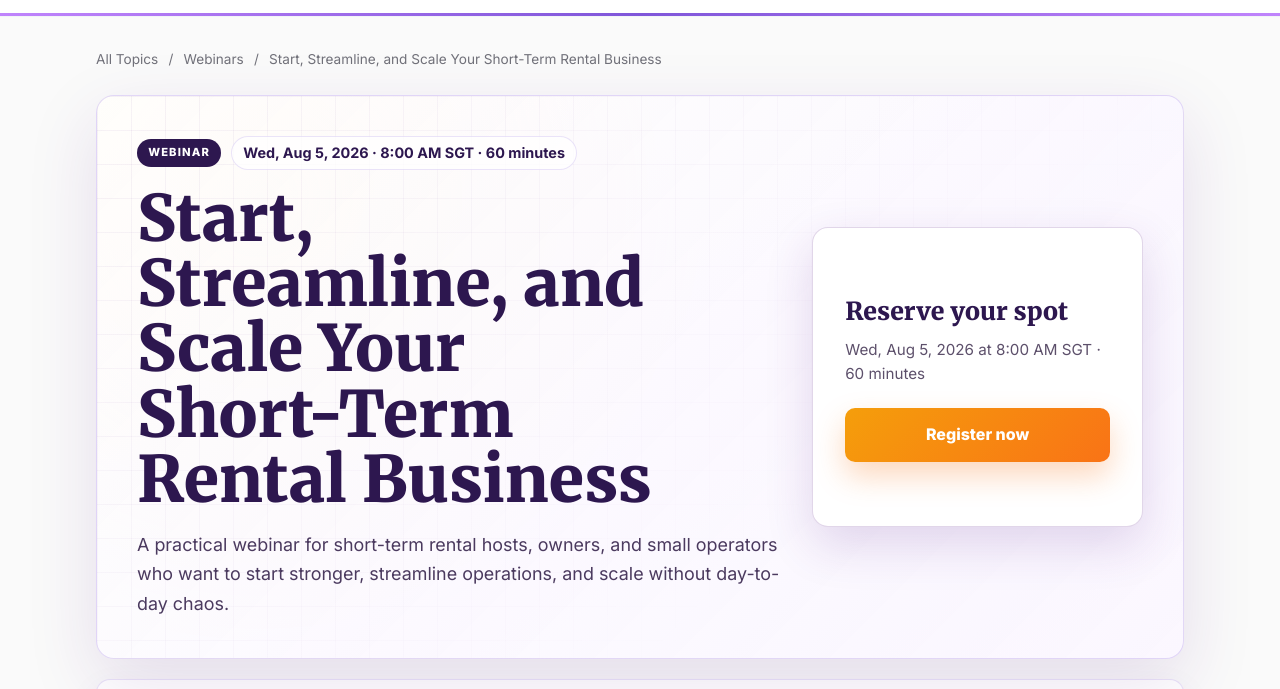
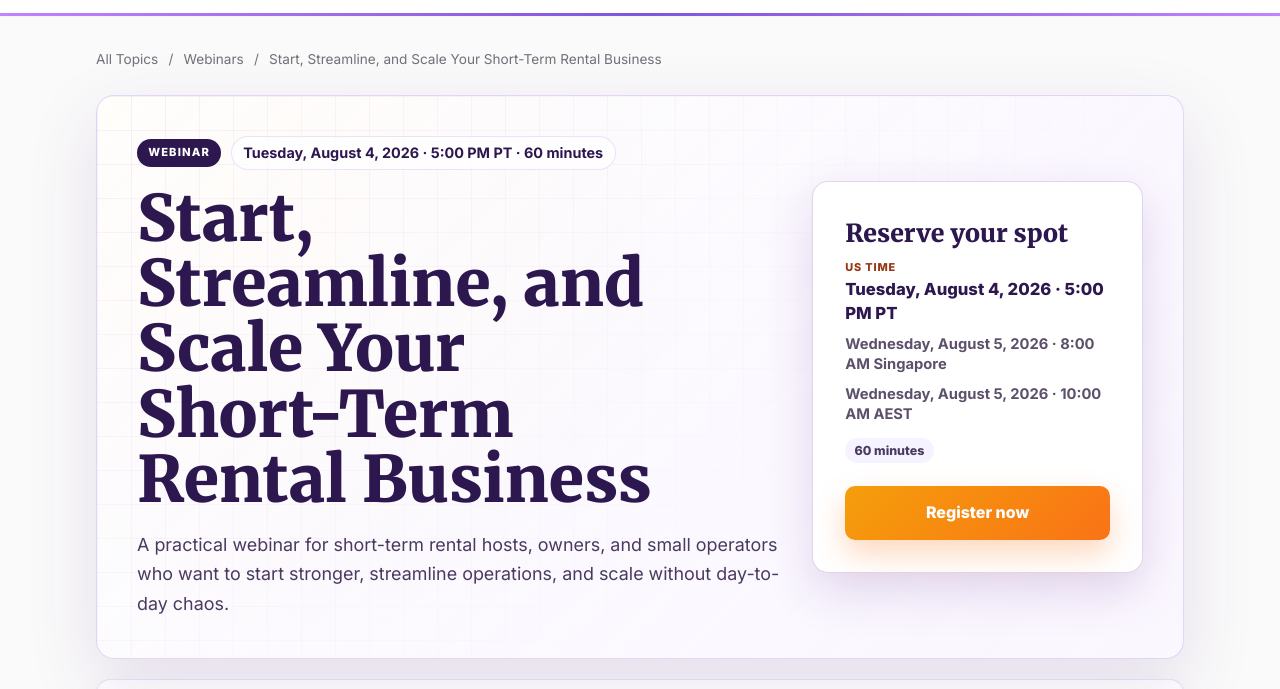
Before and after one commit to alphagamma-ai/symple-host-astro, an Astro site: page /webinars/scaling-simplifying-usa-str-operations in a window 1280 px wide. Shown: the part 51-740 px from the top of the page. Built offline with nearby package versions, Linux system fonts and the light colour scheme; Astro itself is replaced by a stand-in of ours.

Commit message:
Prioritize US webinar time display

```diff
--- a/src/components/EventDetail.astro
+++ b/src/components/EventDetail.astro
@@ -20,8 +20,11 @@ const dateLabel = formatEventDate(event.data.eventDate);
 const timeLabel = formatEventTime(event.data.eventDate);
 const dateTbd = event.data.dateTbd;
 const durationLabel = event.data.duration ? `${event.data.duration} minutes` : null;
+const timezoneDisplay = event.data.timezoneDisplay;
 const scheduleLabel = dateTbd
   ? `Date and time coming soon${durationLabel ? ` · ${durationLabel}` : ''}`
+  : timezoneDisplay
+    ? `${timezoneDisplay.primary}${durationLabel ? ` · ${durationLabel}` : ''}`
   : `${dateLabel} · ${timeLabel}${durationLabel ? ` · ${durationLabel}` : ''}`;
 ---
 
@@ -49,7 +52,22 @@ const scheduleLabel = dateTbd
         {upcoming ? (
           <div class="register-card">
             <h2 class="register-title">Reserve your spot</h2>
-            <p class="register-meta">{dateTbd ? 'Date and time coming soon' : `${dateLabel} at ${timeLabel}`}{durationLabel ? ` · ${durationLabel}` : ''}</p>
+            {dateTbd ? (
+              <p class="register-meta">Date and time coming soon{durationLabel ? ` · ${durationLabel}` : ''}</p>
+            ) : timezoneDisplay ? (
+              <div class="register-times" aria-label="Webinar times">
+                <p class="register-time-primary">
+                  <span>US time</span>
+                  {timezoneDisplay.primary}
+                </p>
+                {timezoneDisplay.secondary.map((time) => (
+                  <p class="register-time-secondary">{time}</p>
+                ))}
+                {durationLabel && <p class="register-duration">{durationLabel}</p>}
+              </div>
+            ) : (
+              <p class="register-meta">{`${dateLabel} at ${timeLabel}`}{durationLabel ? ` · ${durationLabel}` : ''}</p>
+            )}
             {event.data.registerUrl ? (
               <a class="register-btn" href={event.data.registerUrl} target="_blank" rel="noopener noreferrer">Register now</a>
             ) : (
@@ -300,6 +318,46 @@ const scheduleLabel = dateTbd
       line-height: 1.55;
       margin: 0 0 1.4rem;
     }
+    .register-times {
+      display: grid;
+      gap: 0.55rem;
+      margin-bottom: 1.45rem;
+    }
+    .register-time-primary,
+    .register-time-secondary,
+    .register-duration {
+      margin: 0;
+      line-height: 1.4;
+    }
+    .register-time-primary {
+      color: var(--hero-ink);
+      font-size: 1.04rem;
+      font-weight: 850;
+    }
+    .register-time-primary span {
+      display: block;
+      margin-bottom: 0.22rem;
+      color: #9a3412;
+      font-size: 0.68rem;
+      font-weight: 850;
+      letter-spacing: 0.08em;
+      text-transform: uppercase;
+    }
+    .register-time-secondary {
+      color: #5d506b;
+      font-size: 0.92rem;
+      font-weight: 650;
+    }
+    .register-duration {
+      width: fit-content;
+      margin-top: 0.25rem;
+      padding: 0.24rem 0.58rem;
+      border-radius: 999px;
+      background: #f5f3ff;
+      color: #4b3a5f;
+      font-size: 0.78rem;
+      font-weight: 800;
+    }
     .register-btn {
       display: inline-flex;
       align-items: center;
--- a/src/content.config.ts
+++ b/src/content.config.ts
@@ -36,6 +36,10 @@ const events = defineCollection({
     eventDate: z.coerce.date(),
     dateTbd: z.boolean().optional().default(false),
     duration: z.number().optional(),
+    timezoneDisplay: z.object({
+      primary: z.string(),
+      secondary: z.array(z.string()).optional().default([]),
+    }).optional(),
     youtubeId: z.string().optional(),
     videoFile: z.string().optional(),
     registerUrl: z.string().url().optional(),
--- a/src/content/events/scaling-simplifying-usa-str-operations.md
+++ b/src/content/events/scaling-simplifying-usa-str-operations.md
@@ -4,6 +4,11 @@ description: "A practical webinar for short-term rental hosts, owners, and small
 eventType: webinar
 eventDate: "2026-08-05T00:00:00Z"
 duration: 60
+timezoneDisplay:
+  primary: "Tuesday, August 4, 2026 · 5:00 PM PT"
+  secondary:
+    - "Wednesday, August 5, 2026 · 8:00 AM Singapore"
+    - "Wednesday, August 5, 2026 · 10:00 AM AEST"
 registerUrl: "https://us02web.zoom.us/j/4144469920?omn=84341341766"
 thumbnail: "/screenshots/events/symplehost-ai-cohost-thumbnail.svg"
 speakers:
@@ -45,7 +50,7 @@ Short-term rental growth is no longer just about adding more listings. Hosts and
 
 This free webinar brings Brian King, Julie George, and the Symplehost.ai team together for a practical conversation on how to start with the right mindset, streamline the work that slows you down, and scale without turning your business into a maze of spreadsheets, inboxes, and last-minute decisions.
 
-Live on Wednesday, August 5, 2026 at **8:00 AM Singapore / 10:00 AM AEST** — and Tuesday, August 4 at **5:00 PM Pacific Time**.
+Live on Tuesday, August 4, 2026 at **5:00 PM PT** — Wednesday, August 5 at **8:00 AM Singapore / 10:00 AM AEST**.
 
 ## What you'll learn
 
@@ -92,7 +97,7 @@ Yes. This is a free community learning session for short-term rental hosts, owne
 
 ### When is the live session?
 
-The live session is on Wednesday, August 5, 2026 from 8:00–9:00 AM Singapore / 10:00–11:00 AM AEST. For Pacific Time, it is Tuesday, August 4 from 5:00–6:00 PM.
+The live session is on Tuesday, August 4, 2026 from 5:00–6:00 PM PT. For Singapore and Australia, it is Wednesday, August 5 from 8:00–9:00 AM Singapore / 10:00–11:00 AM AEST.
 
 ### Is this only for Million Dollar Host members?
 
```
